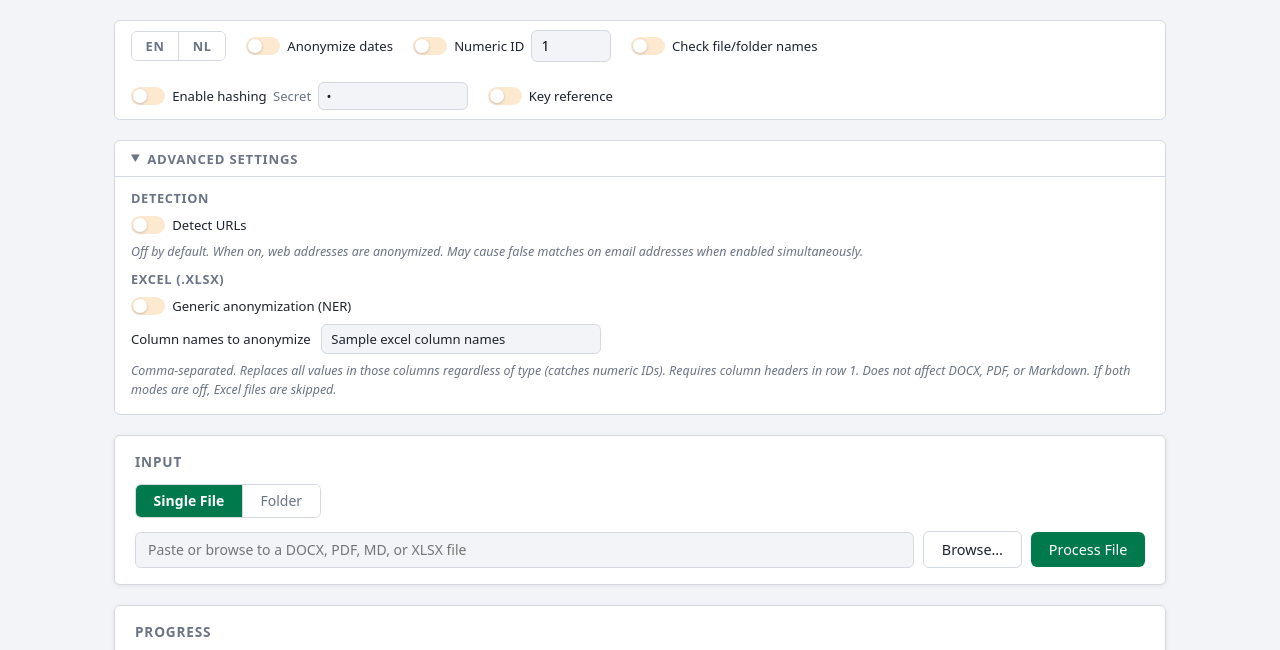
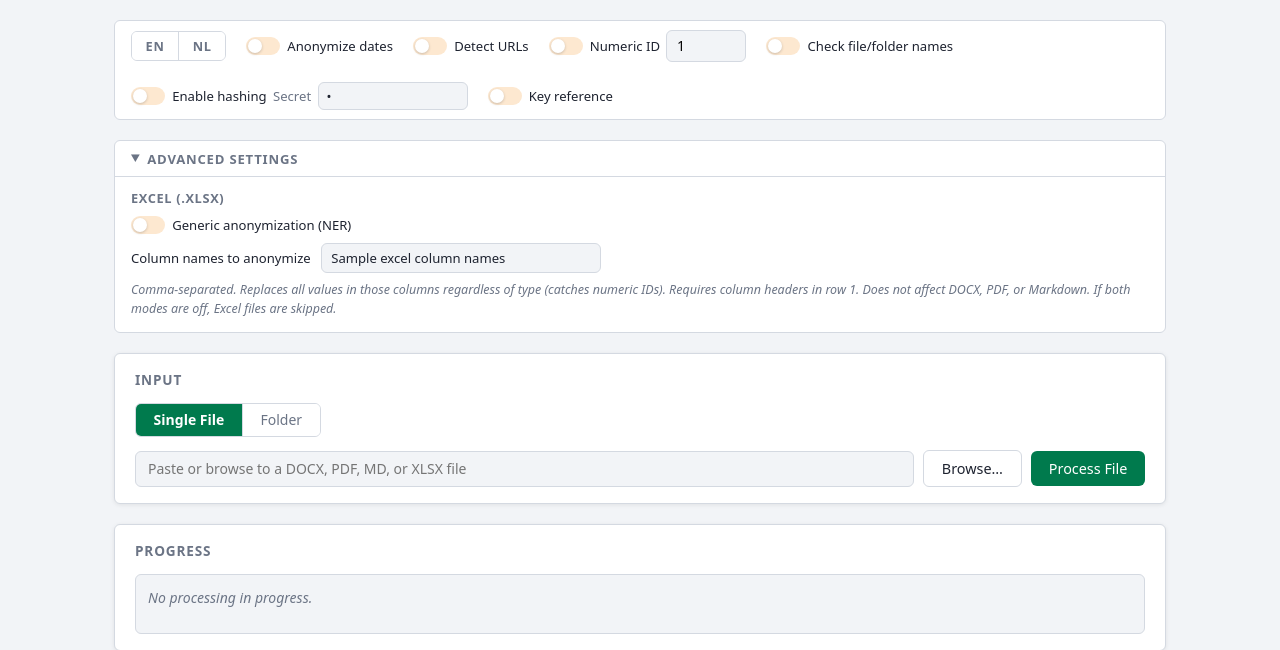
Before and after one commit to d-ranged/d-tach, a Flask app: template app/templates/document_mode.html in a window 1280 px wide. Shown: the part 52-702 px from the top of the page. Run offline with Flask 3, Linux system fonts and the light colour scheme; the template is opened without the code that fills it: most values are stand-ins (such as "Sample title", 1, 10 or a date in 2020).

Commit message:
Fix launcher dependency sync, move URL toggle to settings bar, add tutorial link
- launch.bat / launch.sh: always run pip install on every launch so new
  packages are picked up automatically after an update; use python -m pip
  to avoid broken launcher paths when the project folder has moved
- document_mode.html: move Detect URLs toggle from Advanced Settings to
  the top settings bar, matching its position in text mode
- README.md: add tutorial video link alongside the download button

Co-Authored-By: d-craig <d-craig@users.noreply.codeberg.org>
Co-Authored-By: Claude Sonnet 4.6 <noreply@anthropic.com>

```diff
--- a/app/templates/document_mode.html
+++ b/app/templates/document_mode.html
@@ -16,6 +16,14 @@
             <input type="checkbox" id="dates-toggle" {% if anonymize_dates %}checked{% endif %}>
             <span class="toggle-track"></span>
             <span class="setting-label">Anonymize dates</span>
+        </label>
+    </div>
+
+    <div class="setting-group">
+        <label class="toggle">
+            <input type="checkbox" id="urls-toggle" {% if anonymize_urls %}checked{% endif %}>
+            <span class="toggle-track"></span>
+            <span class="setting-label">Detect URLs</span>
         </label>
     </div>
 
@@ -76,18 +84,9 @@
     </div>
 </section>
 
-<details class="advanced-settings" {% if not excel_generic_enabled or excel_column_names or anonymize_urls %}open{% endif %}>
+<details class="advanced-settings" {% if not excel_generic_enabled or excel_column_names %}open{% endif %}>
     <summary class="advanced-settings-toggle">Advanced settings</summary>
     <div class="advanced-settings-body">
-        <div class="advanced-section-heading">Detection</div>
-        <div class="advanced-setting-row">
-            <label class="toggle">
-                <input type="checkbox" id="urls-toggle" {% if anonymize_urls %}checked{% endif %}>
-                <span class="toggle-track"></span>
-                <span class="setting-label">Detect URLs</span>
-            </label>
-        </div>
-        <p class="advanced-hint">Off by default. When on, web addresses are anonymized. May cause false matches on email addresses when enabled simultaneously.</p>
         <div class="advanced-section-heading">Excel (.xlsx)</div>
         <div class="advanced-setting-row">
             <label class="toggle">
```
Also changed, not shown: README.md, 2 other files.
